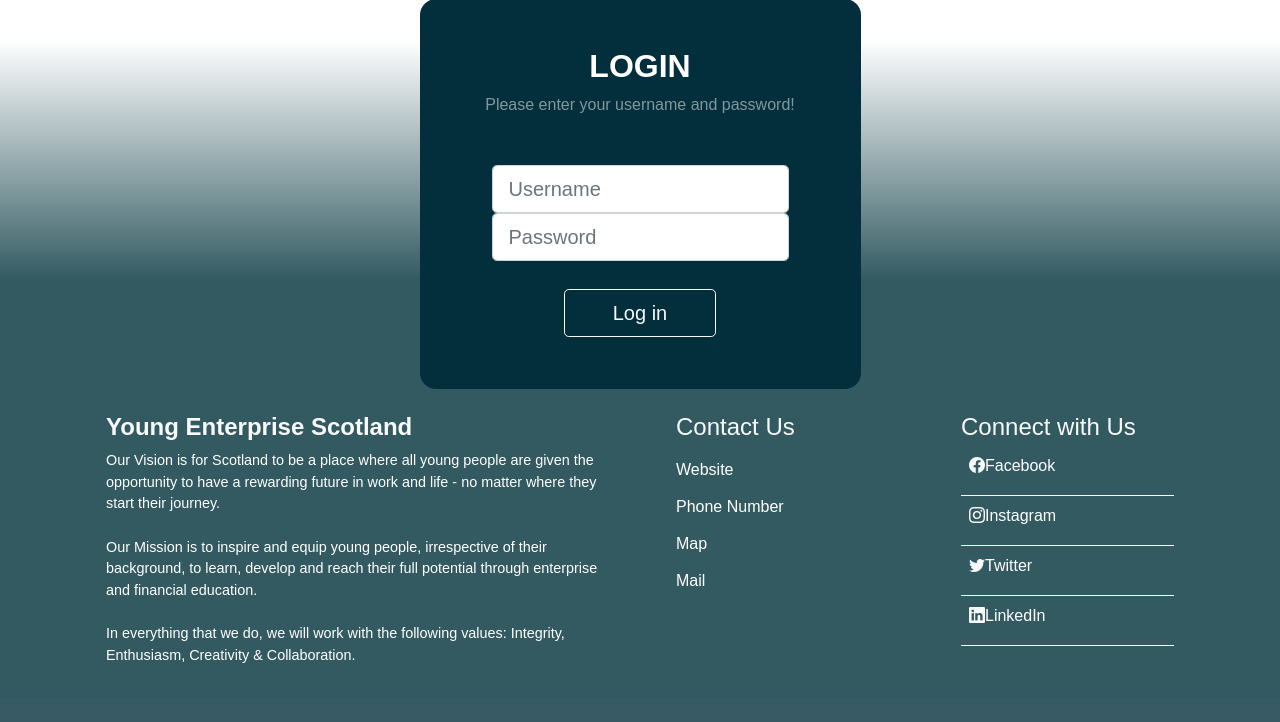
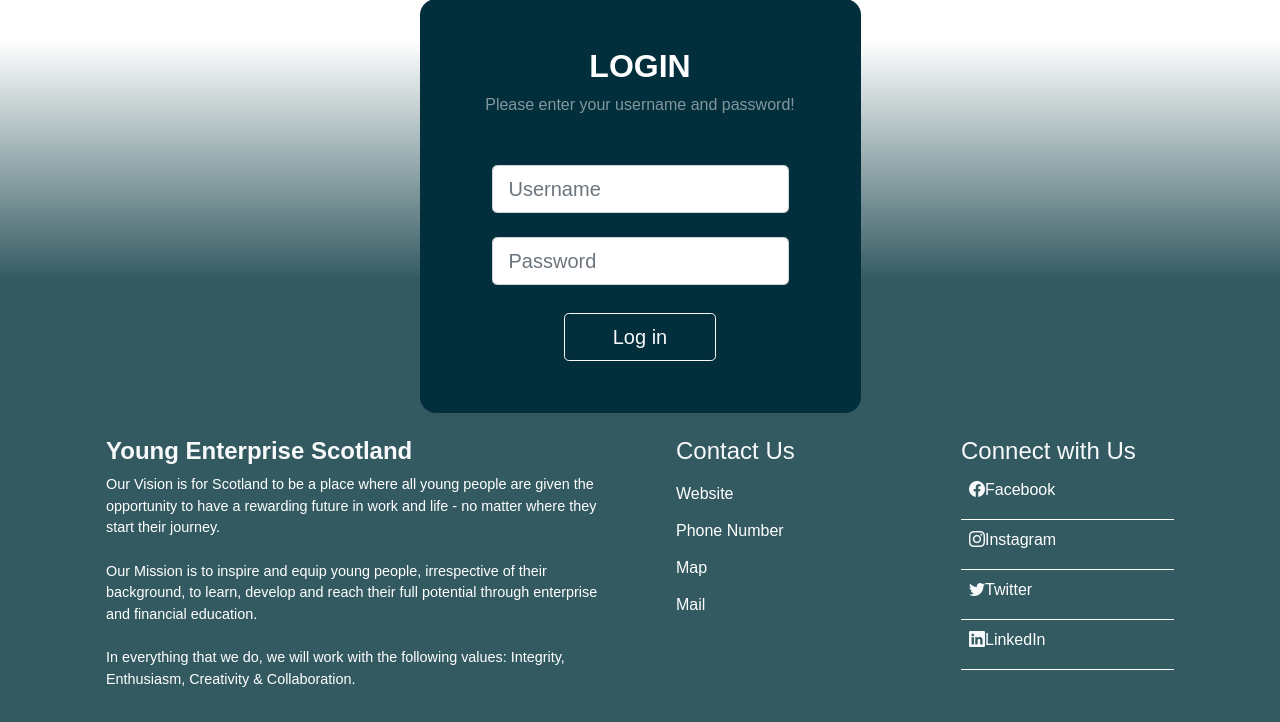
Before and after one commit to farz-1/RootToPlate, a Django app: page /composter/login/ in a window 1280 px wide. Shown: the part 120-842 px from the top of the page. Before the commit the page ends 783 px from the top, so only its background shows below. Run offline with Django 4.2, Linux system fonts and the light colour scheme; some libraries are stand-ins or nearby versions; some web fonts are replaced.

Commit message:
Fixed the fix 0.o

```diff
--- a/roottoplate/templates/composter/login.html
+++ b/roottoplate/templates/composter/login.html
@@ -13,20 +13,16 @@
                             <h2 class="fw-bold mb-2 text-uppercase">Login</h2>
                             <p class="text-white-50 mb-5">Please enter your username and password!</p>
                             <form action="" class="container justify-content-center" style="width: 100%"
-                                  method="POST">
+                                  method="POST" >
                                 {% csrf_token %}
                                 <div class="form-outline form-white mb-1 ">
-                                    <label for="typeEmailX">
-                                        <input style="width:100%" type="text" name="username" id="typeEmailX"
-                                               class="form-control form-control-lg"
-                                               placeholder="Username"/>
-                                    </label>
+                                    <input style="width:100%" type="text" name="username" id="typeEmailX"
+                                           class="form-control form-control-lg"
+                                           placeholder="Username"/>
                                     <br>
                                     <div class="form-outline form-white mb-1">
-                                        <label for="typePasswordX">
-                                            <input style="width:100%" type="password" name="password" id="typePasswordX"
-                                                   class="form-control form-control-lg" placeholder="Password">
-                                        </label>
+                                        <input style="width:100%" type="password" name="password" id="typePasswordX"
+                                               class="form-control form-control-lg" placeholder="Password">
                                     </div>
                                     <br>
                                     {% for message in messages %}
```
